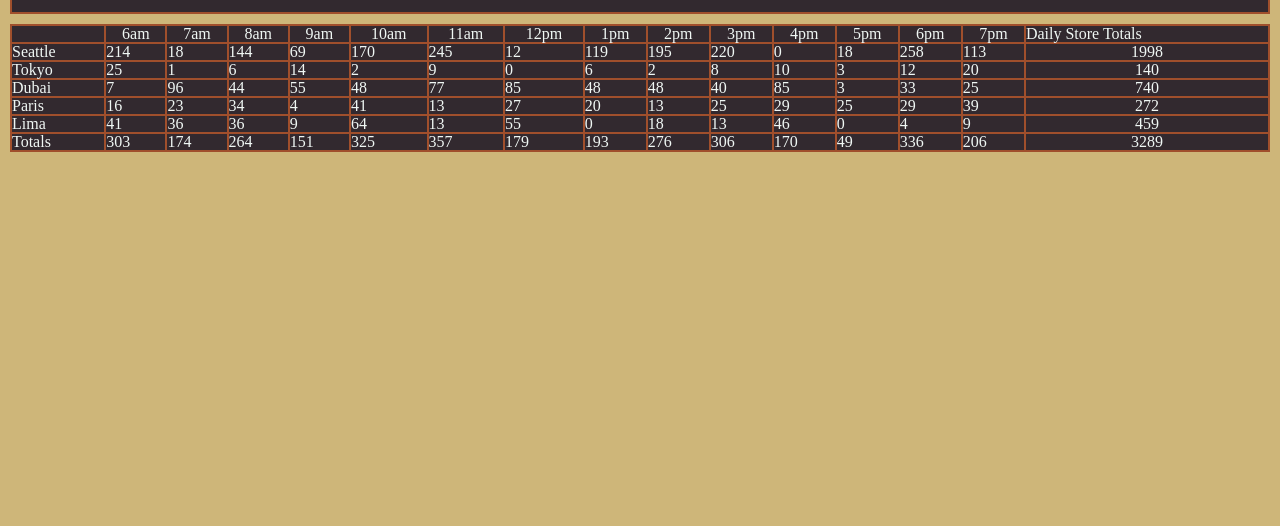
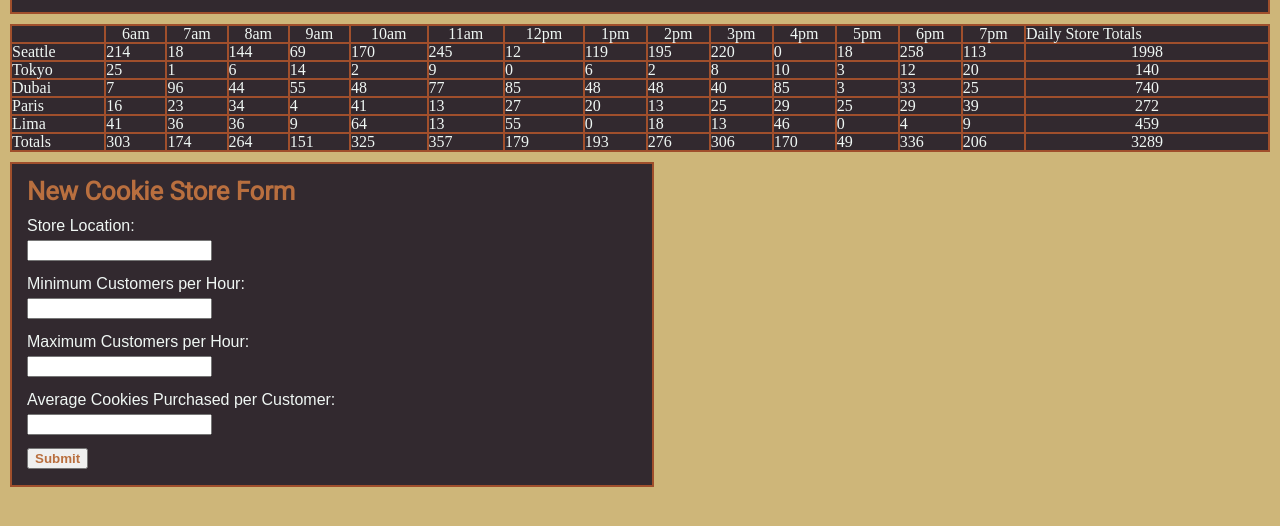
Before and after one commit to Dennis-Nichols-Code-Fellows/cookie-stand, a plain HTML site: page sales.html in a window 1280 px wide. Shown: the part 130-656 px from the top of the page. Drawn offline with Linux system fonts and the light colour scheme.

Commit message:
form html code I did before remembering to branch

```diff
--- a/css/sales.css
+++ b/css/sales.css
@@ -30,12 +30,16 @@ header{
 
 section {
   margin-bottom: 10px;
+  margin-top: 10px;
   border: 2px solid #a04f2c;
   background-color: #32292F;
   padding: 5px;
   font-family: Arial, Helvetica, sans-serif;
   }
 
+form {
+  margin-left: 10px;
+}
 
 /* heading styles */
 
@@ -87,3 +91,35 @@ th, td {
 
   background-color: #32292F;
 }
+
+/* Form styles */
+
+#form {
+  width: 50%;
+}
+
+form ul {
+  margin-left: 0px;
+  font-size: 1 vw;
+  list-style-type: none;
+}
+
+form li {
+  margin-bottom: 10px;
+  line-height: 1.5;
+}
+
+form button {
+  color: #b96f3f;
+  font-weight: bold;
+  transition: 500ms;
+}
+
+form button:hover {
+  color: #32292F;
+  background-color: #ceb679;
+}
+
+form input {
+  color: black;
+}
--- a/js/app.js
+++ b/js/app.js
@@ -151,3 +151,6 @@ const displayTable = function () {
 // Invoke display function
 
 displayTable();
+
+
+// Code to grab form data
--- a/sales.html
+++ b/sales.html
@@ -22,6 +22,34 @@
     <h4>By Location</h4>
   </header>
   <script src="js/app.js"></script>
+
+  <section id='form'>
+    <h4>New Cookie Store Form</h4>
+    <form>
+      <ul>
+        <li>
+          <label for="location">Store Location:</label><br>
+          <input type="text" id="location" name="location">
+        </li>
+        <li>
+          <label for="min_cust">Minimum Customers per Hour:</label><br>
+          <input type="number" id="min_cust" name="min_cust">
+        </li>
+        <li>
+          <label for="max_cust">Maximum Customers per Hour:</label><br>
+          <input type="number" id="max_cust" name="max_cust">
+        </li>
+        <li>
+          <label for="avg_cookies">Average Cookies Purchased per Customer:</label><br>
+          <input type="number" id="avg_cookies" name="avg_cookies">
+        </li>
+        <li>
+          <button type ='submit'>Submit</button>
+        </li>
+      </ul>
+
+    </form>
+  </section>
 </body>
 
 </html>
```
